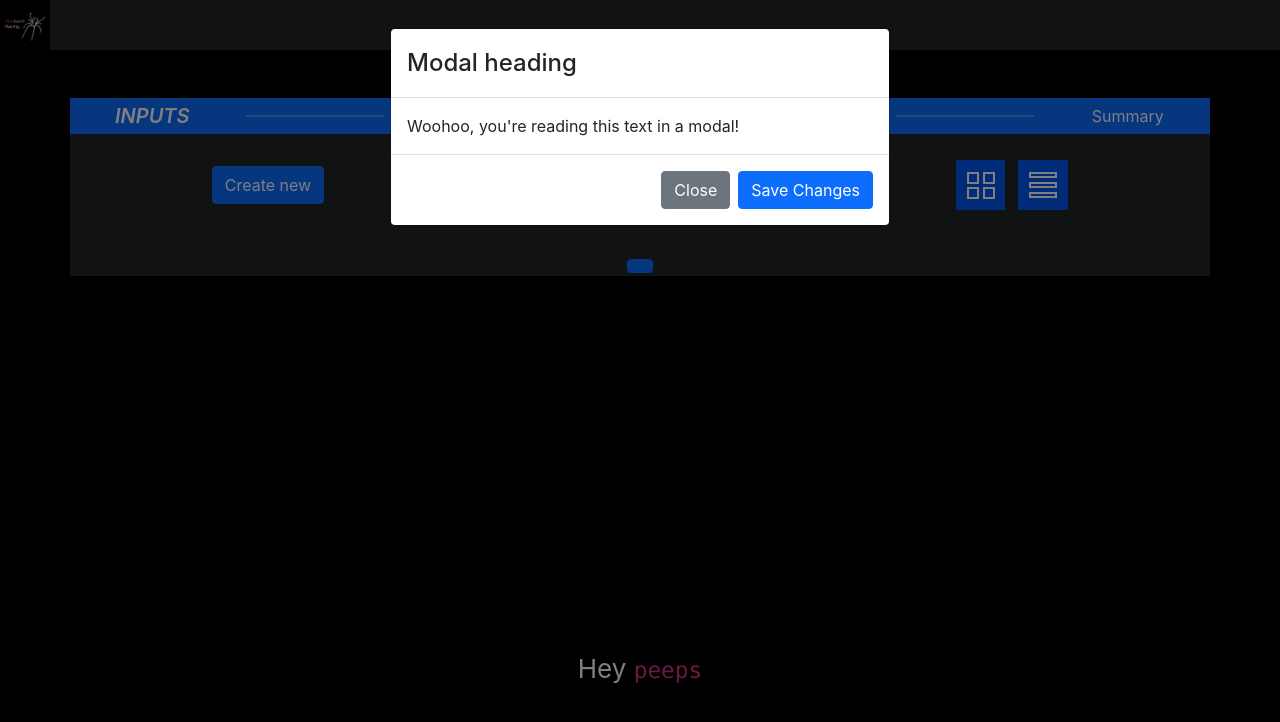
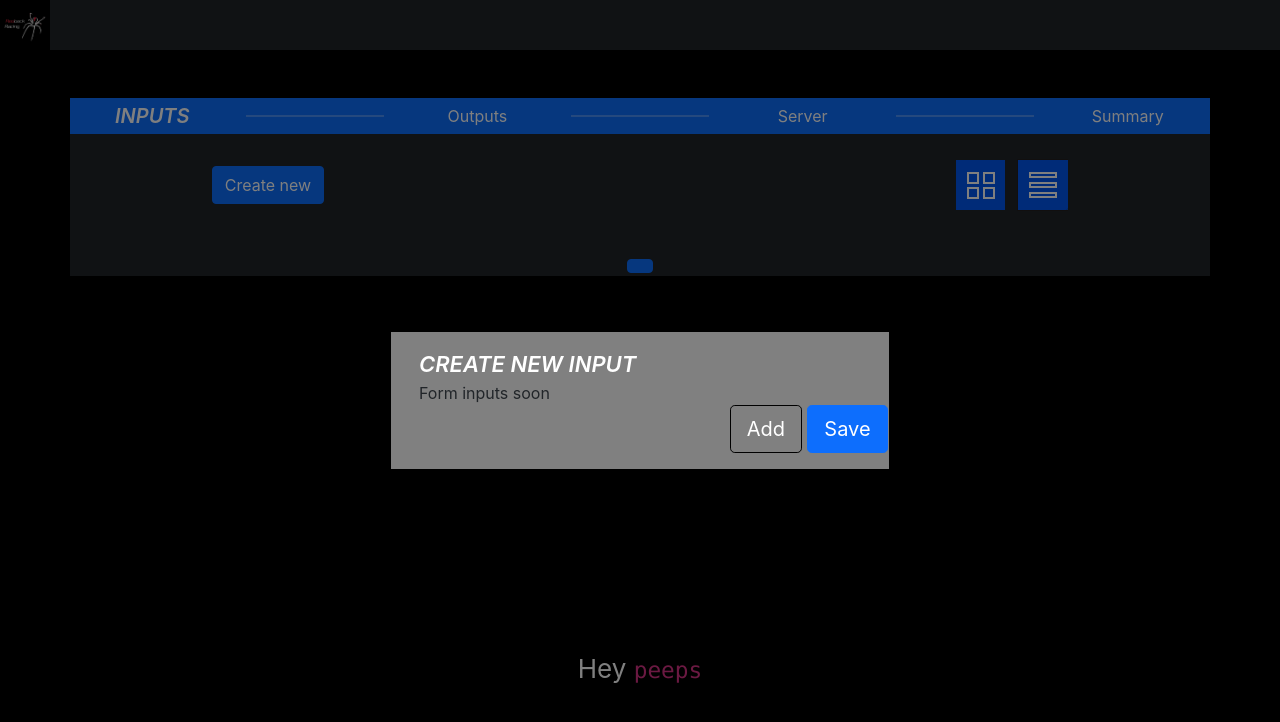
Before and after one commit to GuAiden/rb-nmp-ucf, a React (Create React App) app in the folder client/: page / in a window 1280 px wide. Both pictures are taken after a click on the button "Create new". Shown: the top 722 px of the page. Built offline with nearby package versions, Linux system fonts and the light colour scheme.

Commit message:
Added modal styling

```diff
--- a/client/src/components/Forms/InputForm.tsx/createinputmodal.tsx
+++ b/client/src/components/Forms/InputForm.tsx/createinputmodal.tsx
@@ -1,5 +1,6 @@
 import React, { useState } from 'react';
 import { Button, Modal } from 'react-bootstrap';
+import './index.css'
 
 /**
  * @returns A modal component that opens to handle form input for the 'inputs' page
@@ -22,19 +23,45 @@ const CreateInputModal: React.FC = () => {
         </Button>
       </div>
 
-      <Modal show={show} onHide={handleClose}>
-        <Modal.Header>
+      <Modal show={show} onHide={handleClose} centered>
+        {/* <Modal.Header className="modal-wrapper input-modal">
           <Modal.Title>Modal heading</Modal.Title>
-        </Modal.Header>
-        <Modal.Body>Woohoo, you're reading this text in a modal!</Modal.Body>
-        <Modal.Footer>
-          <Button variant="secondary" onClick={handleClose}>
-            Close
+        </Modal.Header> */}
+        <Modal.Body className="input-modal">
+          <div className="container">
+            <div className="row">
+              <header className="modal-header-wrapper">CREATE NEW INPUT</header>
+            </div>
+            <div className="row">
+              <text>Form inputs soon</text>
+            </div>
+            <div className="row justify-content-end">
+              <div className="col-2">
+                <Button
+                  variant="secondary"
+                  size="lg"
+                  onClick={handleClose}
+                  className="modal-add-wrapper"
+                >
+                  Add
+                </Button>
+              </div>
+              <div className="col-2">
+                <Button variant="primary" size="lg" onClick={handleClose}>
+                  Save
+                </Button>
+              </div>
+            </div>
+          </div>
+        </Modal.Body>
+        {/* <Modal.Footer className="input-modal">
+          <Button variant="secondary" size="lg" onClick={handleClose}>
+            Add
           </Button>
-          <Button variant="primary" onClick={handleClose}>
-            Save Changes
+          <Button variant="primary" size="lg" onClick={handleClose}>
+            Save
           </Button>
-        </Modal.Footer>
+        </Modal.Footer> */}
       </Modal>
     </>
   );
--- a/client/src/components/Forms/InputForm.tsx/index.css
+++ b/client/src/components/Forms/InputForm.tsx/index.css
@@ -6,3 +6,19 @@
     overflow: hidden;
     cursor: pointer;
 }
+
+.input-modal {
+    background-color: grey;
+}
+
+.modal-header-wrapper {
+    font-size:22px;
+    font-style: italic;
+    color: white;
+    font-weight: 600;
+}
+
+.modal-add-wrapper {
+    background-color: transparent;
+    border-color: black;
+}
```
